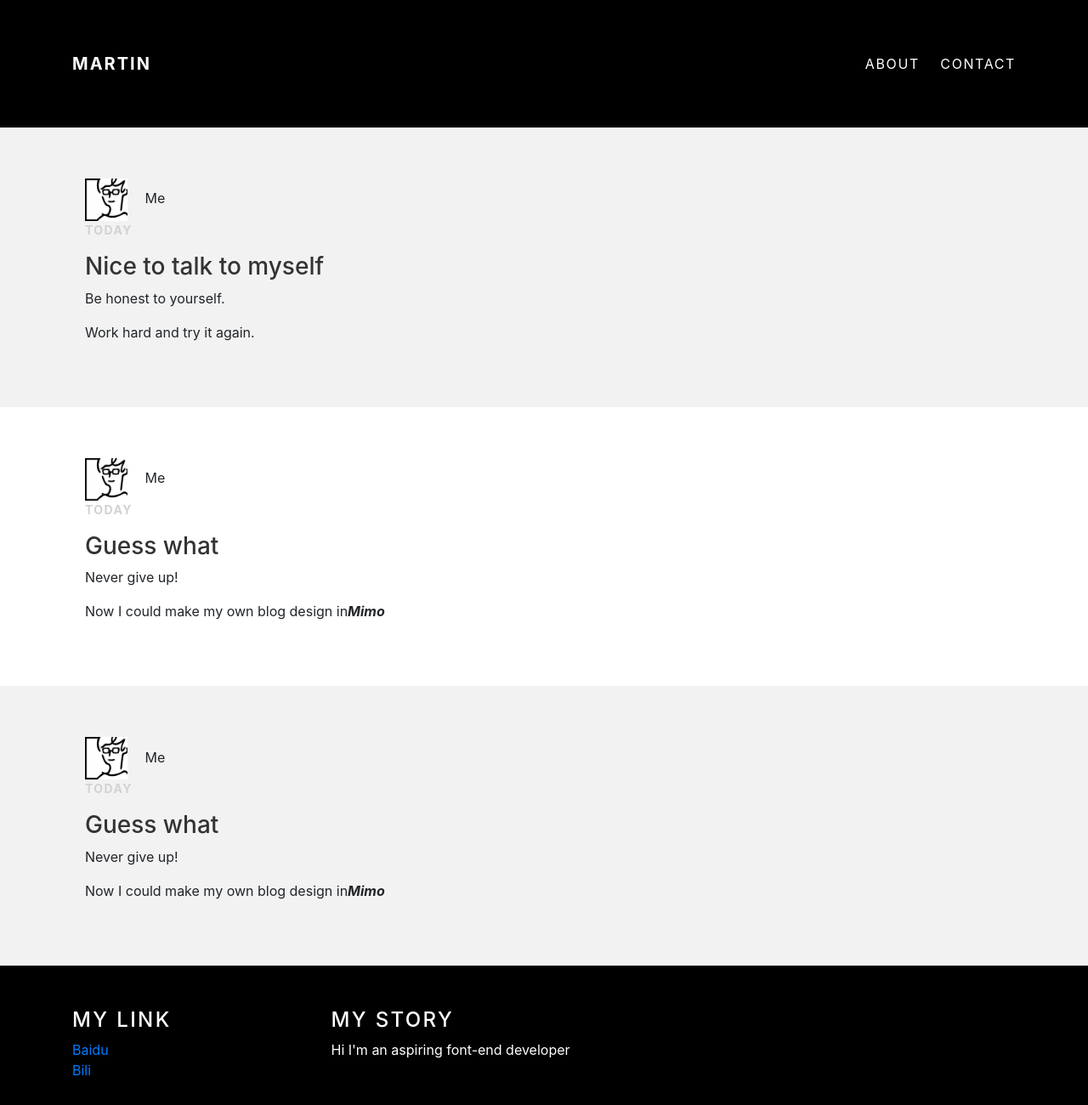
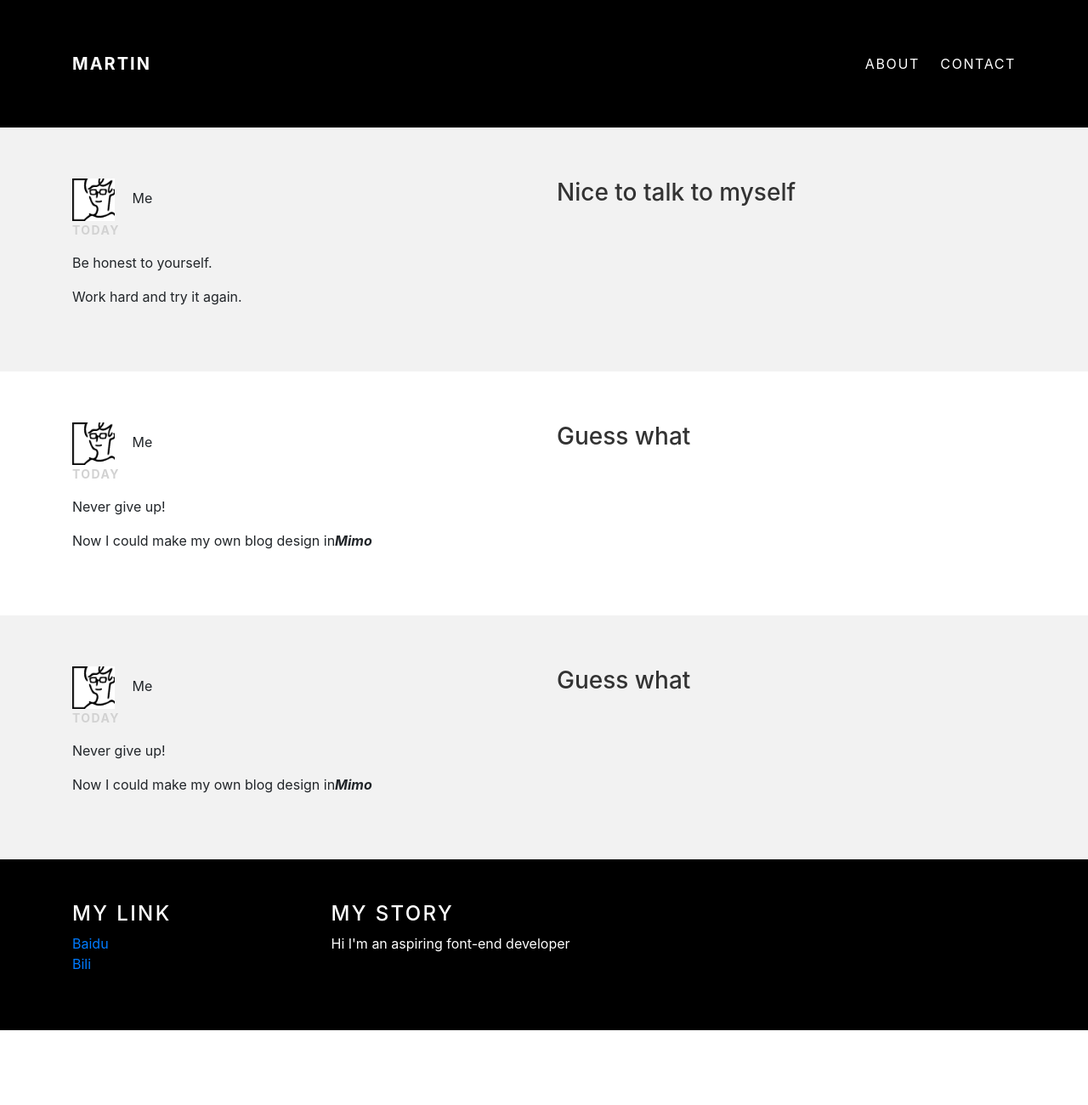
Before and after one commit to hisoya/hisoya.github.io, a plain HTML site: page index.html in a window 1280 px wide. Shown: the whole page at 85% size. After the commit the page ends 1212 px from the top, so only its background shows below. Drawn offline with nearby package versions, Linux system fonts and the light colour scheme; a web font is replaced by a local one.

Commit message:
响应式调整

```diff
--- a/index.html
+++ b/index.html
@@ -9,7 +9,7 @@
   <meta name="viewport" content="width=device-width, initial-scale=1, maximum-scale=1">
 </head>
 <body>
-  <div id="header" class="row">
+  <div id="header">
     <div class="container">
       <a id="header-title" href="index.html">Martin</a>
       <ul id="header-nav">
@@ -18,8 +18,9 @@
       </ul>
     </div>
   </div>
-  <div class="post-container row">
+  <div class="post-container">
     <div class="post container">
+      <div class="row">
         <div class="post-author col-md-6">
           <img src="auther.png" alt="author">
           <span>Me</span>
@@ -30,10 +31,12 @@
           <p>Be honest to yourself.</p>
           <p>Work hard and try it again.</p>
         </div>
+        </div>
     </div>
   </div>
-  <div class="post-container row">
+  <div class="post-container">
     <div class="post container">
+      <div class="row">
         <div class="post-author col-md-6">
           <img src="auther.png" alt="author">
           <span>Me</span>
@@ -45,9 +48,11 @@
             <p>Now I could make my own blog design in<em><strong>Mimo</strong></em></p>
         </div>
     </div>
+    </div>
   </div>
-  <div class="post-container row">
+  <div class="post-container">
     <div class="post container">
+      <div class="row">
         <div class="post-author col-md-6">
           <img src="auther.png" alt="author">
           <span>Me</span>
@@ -58,9 +63,10 @@
             <p>Never give up!</p>
             <p>Now I could make my own blog design in<em><strong>Mimo</strong></em></p>
         </div>
+        </div>
     </div>
   </div>
-  <div id="footer" class="row">
+  <div id="footer">
     <div class="container">
       <div class="column">
         <h4>My link</h4>
```
